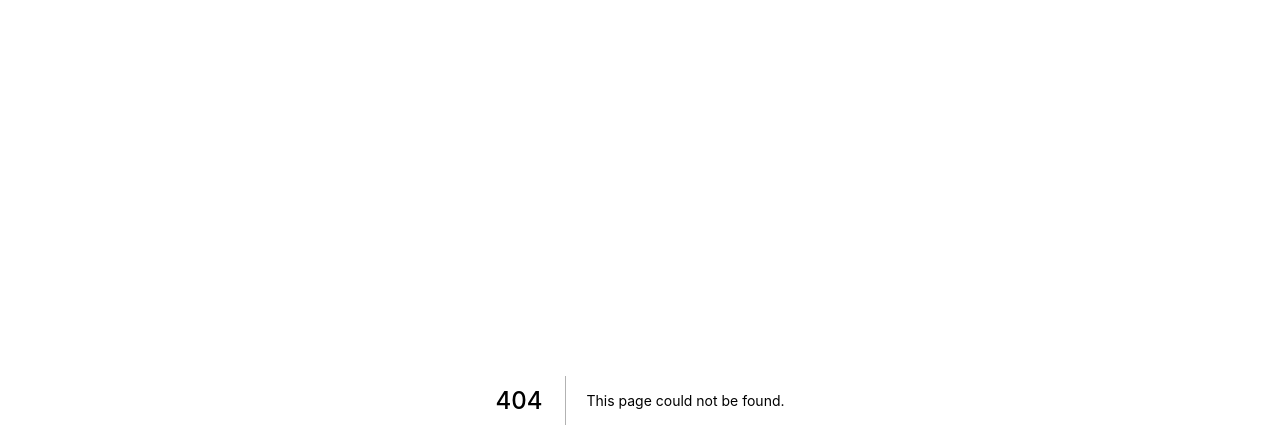
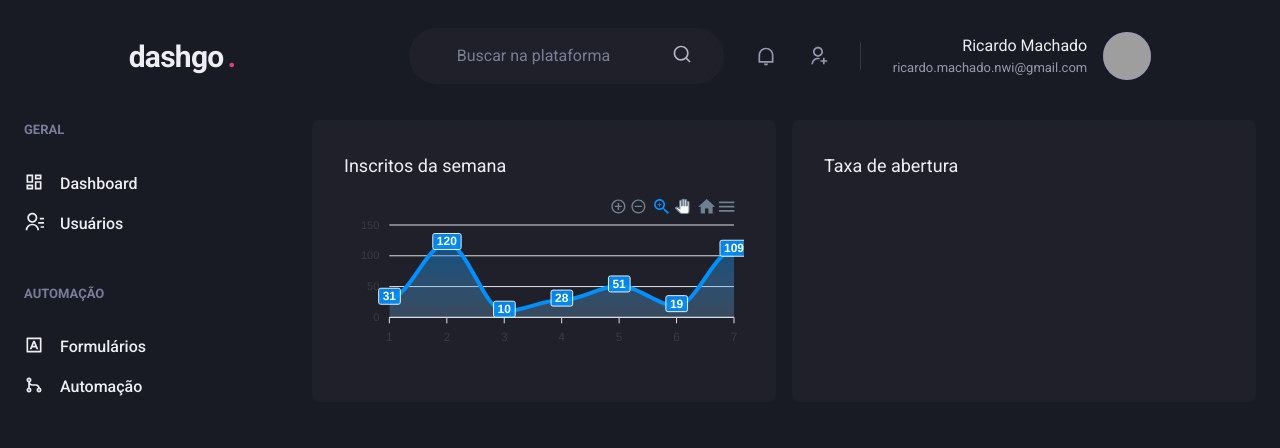
Before and after one commit to DrZanuff/dashgo-ignite, a Next.js app: page /dashboard in a window 1280 px wide. Before the commit this address had no page. Shown: the top 448 px of the page. Built offline with nearby package versions, Linux system fonts and the light colour scheme; grey boxes are pictures that could not be loaded.

Commit message:
Feita a Sidebar e instalado libs de Gráficos

```diff
--- a/package.json
+++ b/package.json
@@ -12,10 +12,13 @@
     "@chakra-ui/react": "^1.6.5",
     "@emotion/react": "^11",
     "@emotion/styled": "^11",
+    "apexcharts": "^3.27.3",
     "framer-motion": "^4",
     "next": "11.0.1",
     "react": "17.0.2",
-    "react-dom": "17.0.2"
+    "react-apexcharts": "^1.3.9",
+    "react-dom": "17.0.2",
+    "react-icons": "^4.2.0"
   },
   "devDependencies": {
     "@types/node": "^16.4.10",
--- /dev/null
+++ b/src/components/Header.tsx
@@ -0,0 +1,86 @@
+import { Flex , Text , Input , Icon, HStack , Box , Avatar} from '@chakra-ui/react';
+import { RiSearchLine , RiNotificationLine , RiUserAddLine } from 'react-icons/ri'
+
+export function Header() {
+    return (
+        <Flex
+          w="100"
+          as="header"
+          maxW={1480}
+          h="20"
+          mx="auto"
+          mt="4"
+          align="center"
+        >
+            <Text
+              fontSize="3xl"
+              fontWeight="bold"
+              letterSpacing="tight"
+              w="64"
+            >
+                dashgo
+                <Text as="span" ml="1" color="pink.500">.</Text>
+        </Text>
+
+            <Flex
+                as="label"
+                flex="1"
+                py="4"
+                px="8"
+                ml="6"
+                maxWidth={400}
+                alignSelf="center"
+                color="gray.200"
+                position="relative"
+                bg="gray.800"
+                borderRadius="full"
+            >
+                <Input
+                    color="gray.50"
+                    variant="unstyled"
+                    px="4"
+                    mr="4"
+                    placeholder="Buscar na plataforma"
+                    _placeholder={{ color: 'gray.400' }}
+
+                />
+                <Icon as={RiSearchLine} fontSize="20"/>
+
+            </Flex>
+
+            <Flex
+              align="center"
+              ml="auto"
+            >
+                <HStack
+                    spacing="8"
+                    mx="8"
+                    pr="8"
+                    py="1"
+                    color="gray.300"
+                    borderRightWidth={1}
+                    borderColor="gray.700"
+                >
+                    <Icon as={RiNotificationLine} fontSize="20" />
+                    <Icon as={RiUserAddLine} fontSize="20" />
+                </HStack>
+
+                <Flex
+                    align="center"
+
+                >
+                    <Box mr="4" textAlign="right">
+                        <Text>Ricardo Machado</Text>
+                        <Text color="gray.300" fontSize="small">
+                            ricardo.machado.nwi@gmail.com
+                        </Text>
+                    </Box>
+
+                    <Avatar size="md" name="Ricardo Machado" src="https://github.com/DrZanuff.png"/>
+
+                </Flex>
+
+            </Flex>
+        </Flex>
+    )
+}
--- /dev/null
+++ b/src/components/Sidebar.tsx
@@ -0,0 +1,46 @@
+import { Flex, Box , Stack , Text, Link , Icon} from '@chakra-ui/react';
+import { RiContactsLine, RiDashboardLine, RiGitMergeLine, RiInputMethodLine } from 'react-icons/ri';
+
+export function Sidebar() {
+    return (
+        <Box as="aside" w="64" mr="8">
+            <Stack spacing="12" align="flex-start" >
+
+                <Box>
+                    <Text fontWeight="bold" color="gray.400" fontSize="small">GERAL</Text>
+                    <Stack spacing="4" mt="8" align="stretch">
+
+                        <Link display="flex" align="center">
+                            <Icon as={RiDashboardLine} fontSize="20" />
+                            <Text ml="4" fontWeight="medium">Dashboard</Text>
+                        </Link>
+
+                        <Link display="flex" align="center">
+                            <Icon as={RiContactsLine} fontSize="20" />
+                            <Text ml="4" fontWeight="medium">Usuários</Text>
+                        </Link>
+
+                    </Stack>
+                </Box>
+
+                <Box>
+                    <Text fontWeight="bold" color="gray.400" fontSize="small">AUTOMAÇÃO</Text>
+                    <Stack spacing="4" mt="8" align="stretch">
+
+                        <Link display="flex" align="center">
+                            <Icon as={RiInputMethodLine} fontSize="20" />
+                            <Text ml="4" fontWeight="medium">Formulários</Text>
+                        </Link>
+
+                        <Link display="flex" align="center">
+                            <Icon as={RiGitMergeLine} fontSize="20" />
+                            <Text ml="4" fontWeight="medium">Automação</Text>
+                        </Link>
+
+                    </Stack>
+                </Box>
+
+            </Stack>
+        </Box>
+    );
+}
--- /dev/null
+++ b/src/pages/dashboard.tsx
@@ -0,0 +1,53 @@
+import { Header } from '../components/Header';
+import { Sidebar } from '../components/Sidebar';
+import dynamic from 'next/dynamic';
+import { Flex, SimpleGrid , Box, Text } from '@chakra-ui/react';
+import Chart from 'react-apexcharts';
+
+const options = {
+
+};
+
+const series = [
+    { name: 'series1' , data:[31 ,120 , 10 , 28, 51 , 19 , 109] }
+];
+
+export default function Dashboard() {
+    return (
+        <Flex direction="column" h="100vh">
+            <Header />
+
+            <Flex
+                w="100%"
+                my="6"
+                maxWidth={1480}
+                mx="auto"
+                px="6"
+            >
+                <Sidebar />
+
+                <SimpleGrid flex="1" gap="4" minChildWidth="320px" align="flex-start" >
+                    <Box
+                        p="8"
+                        bg="gray.800"
+                        borderRadius={8}
+                    >
+                        <Text fontSize="lg" mb="4">Inscritos da semana</Text>
+                        <Chart options={options} series={series} type="area" height={160} />
+                    </Box>
+
+                    <Box
+                        p="8"
+                        bg="gray.800"
+                        borderRadius={8}
+                    >
+                        <Text fontSize="lg" mb="4">Taxa de abertura</Text>
+                    </Box>
+
+
+                </SimpleGrid>
+            </Flex>
+
+        </Flex>
+    )
+}
```
Also changed, not shown: 1 other file (tests, documents, lock files or other folders).
